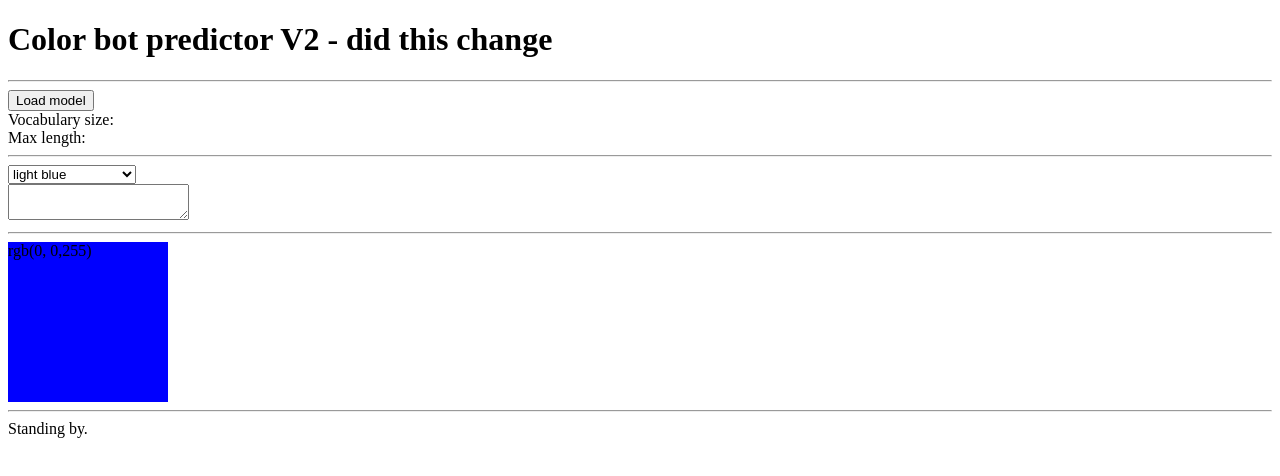
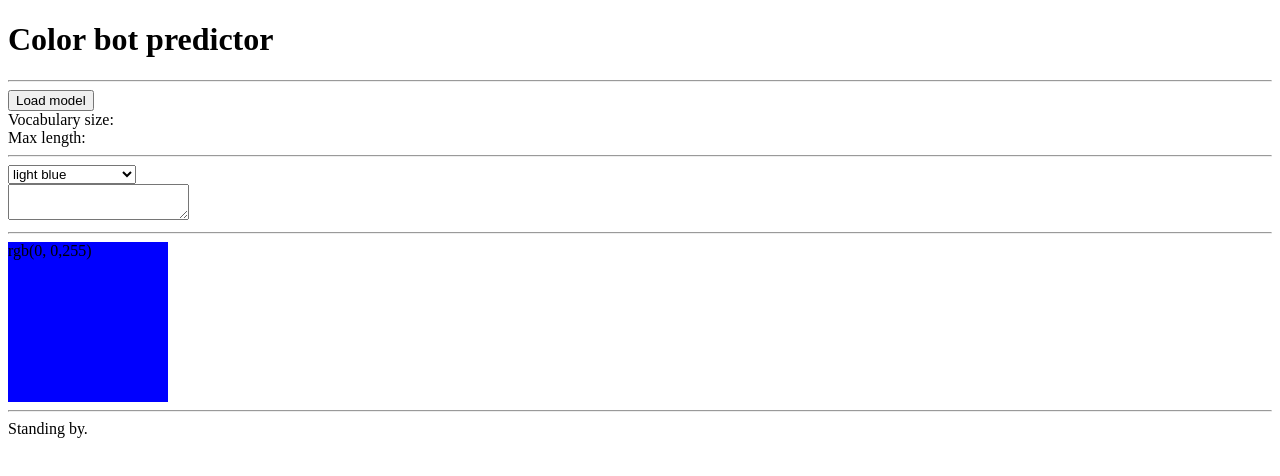
Before and after one commit to smarshy/smarshy.github.io, a plain HTML site: page colorbot/index.html in a window 1280 px wide. Drawn offline with Linux system fonts and the light colour scheme.

Commit message:
colab -> github

```diff
--- a/colorbot/index.html
+++ b/colorbot/index.html
@@ -10,7 +10,7 @@
     }
   </style>
   <h1>
-    Color bot predictor V2 - did this change
+    Color bot predictor
   </h1>
   <hr>
   <div class="create-model">
```
